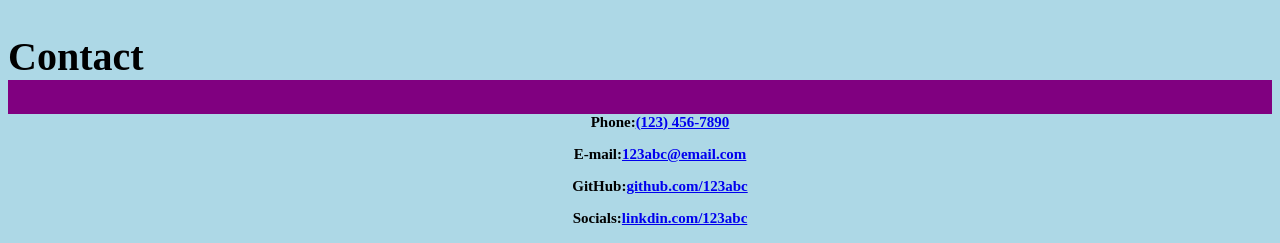
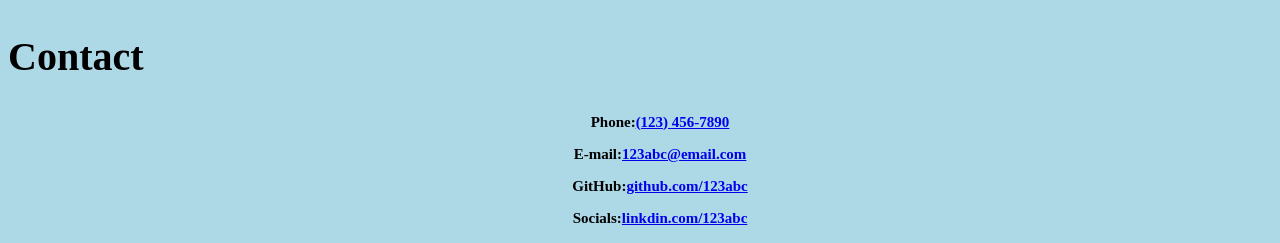
Before and after one commit to Ren-kun235/my-portfolio, a plain HTML site: page index.html in a window 1280 px wide. Shown: the part 1667-1910 px from the top of the page. Drawn offline with Linux system fonts and the light colour scheme.

Commit message:
README discriptions

```diff
--- a/assets/css/style.css
+++ b/assets/css/style.css
@@ -90,10 +90,6 @@ ul p a {
     font-weight: bold;
 }
 
-footer {
-    background-color: purple;
-}
-
 /* # use flex: 2 0 ?px(s) flex: (growth#) (shrink#) (initial# px(s))*/
 
 #mainArticle {
```
Also changed, not shown: 1 other file.
